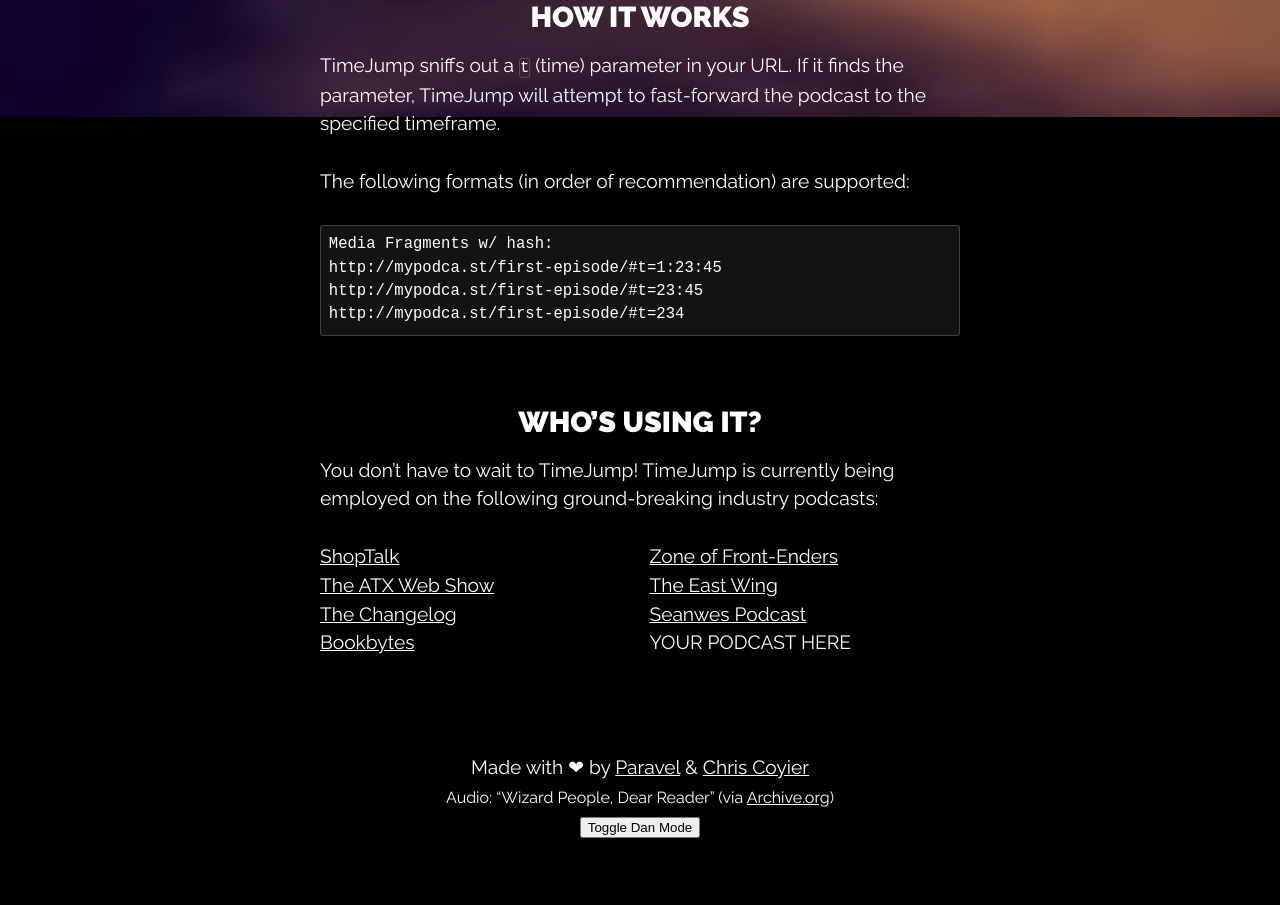
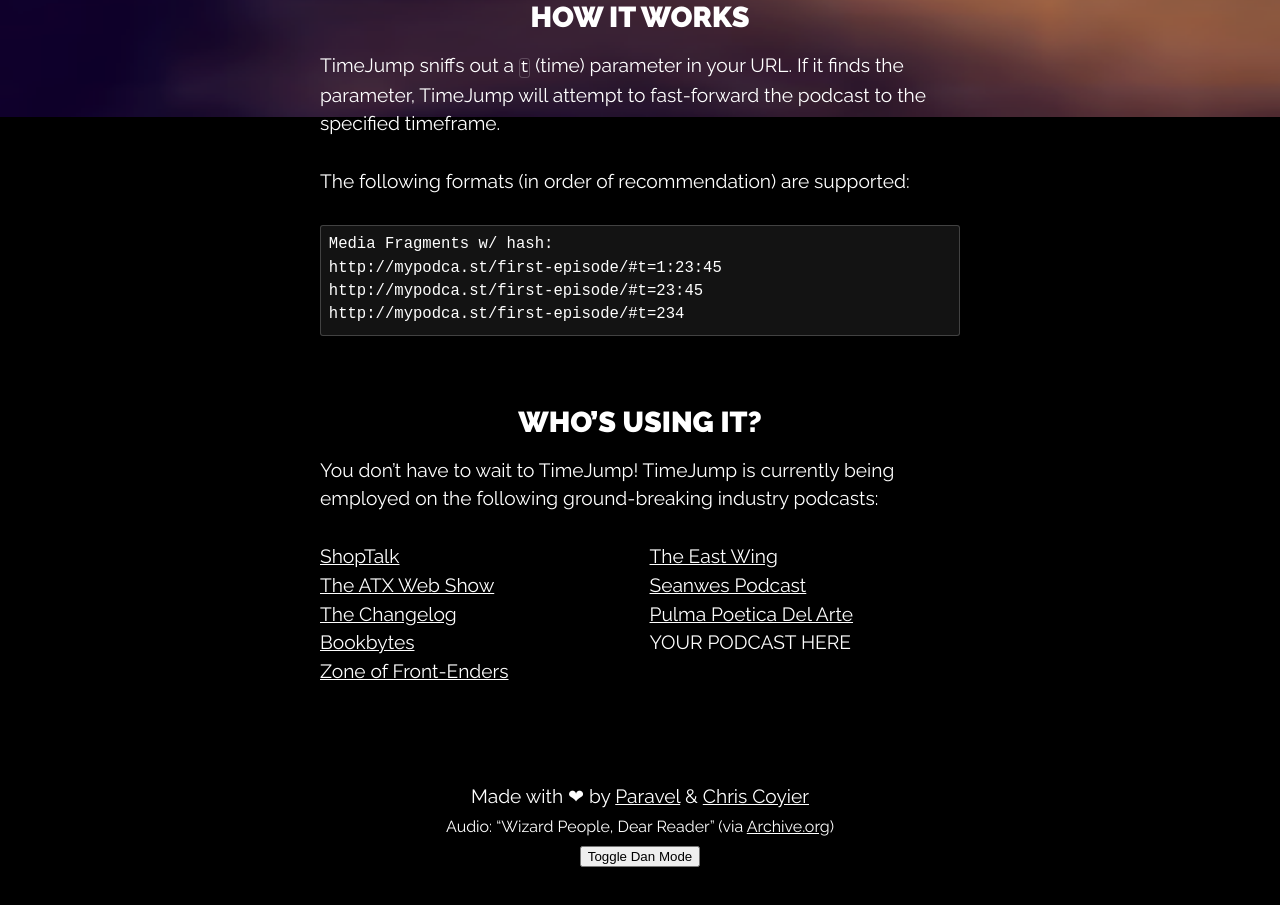
Before and after one commit to davatron5000/TimeJump, a plain HTML site: page index.html in a window 1280 px wide. Shown: the part 683-1588 px from the top of the page. Drawn offline with nearby package versions, Linux system fonts and the light colour scheme.

Commit message:
Add Pulma Poetica Del Arte podcast

```diff
--- a/index.html
+++ b/index.html
@@ -57,6 +57,7 @@ http://mypodca.st/first-episode/#t=234</code></pre>
                 <li><a href="http://zofe.com.br/">Zone of Front-Enders</a></li>
                 <li><a href="http://theeastwing.net/">The East Wing</a></li>
                 <li><a href="http://seanwes.com/podcast/">Seanwes Podcast</a></li>
+                <li><a href="https://www.plumapoeticadelarte.org/podcast/">Pulma Poetica Del Arte</a>
                 <li>YOUR PODCAST HERE</li>
             </ul>
         </section>
```
